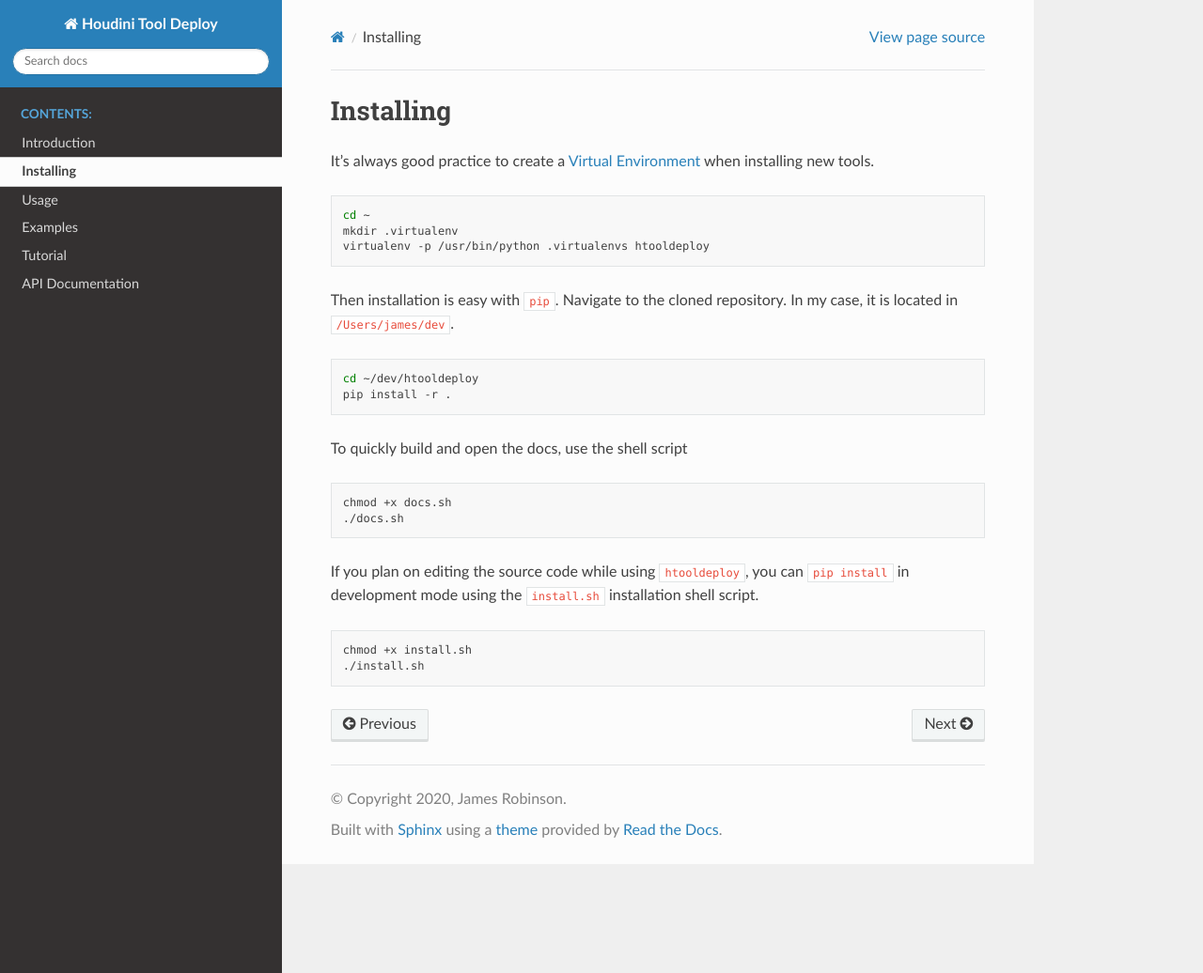
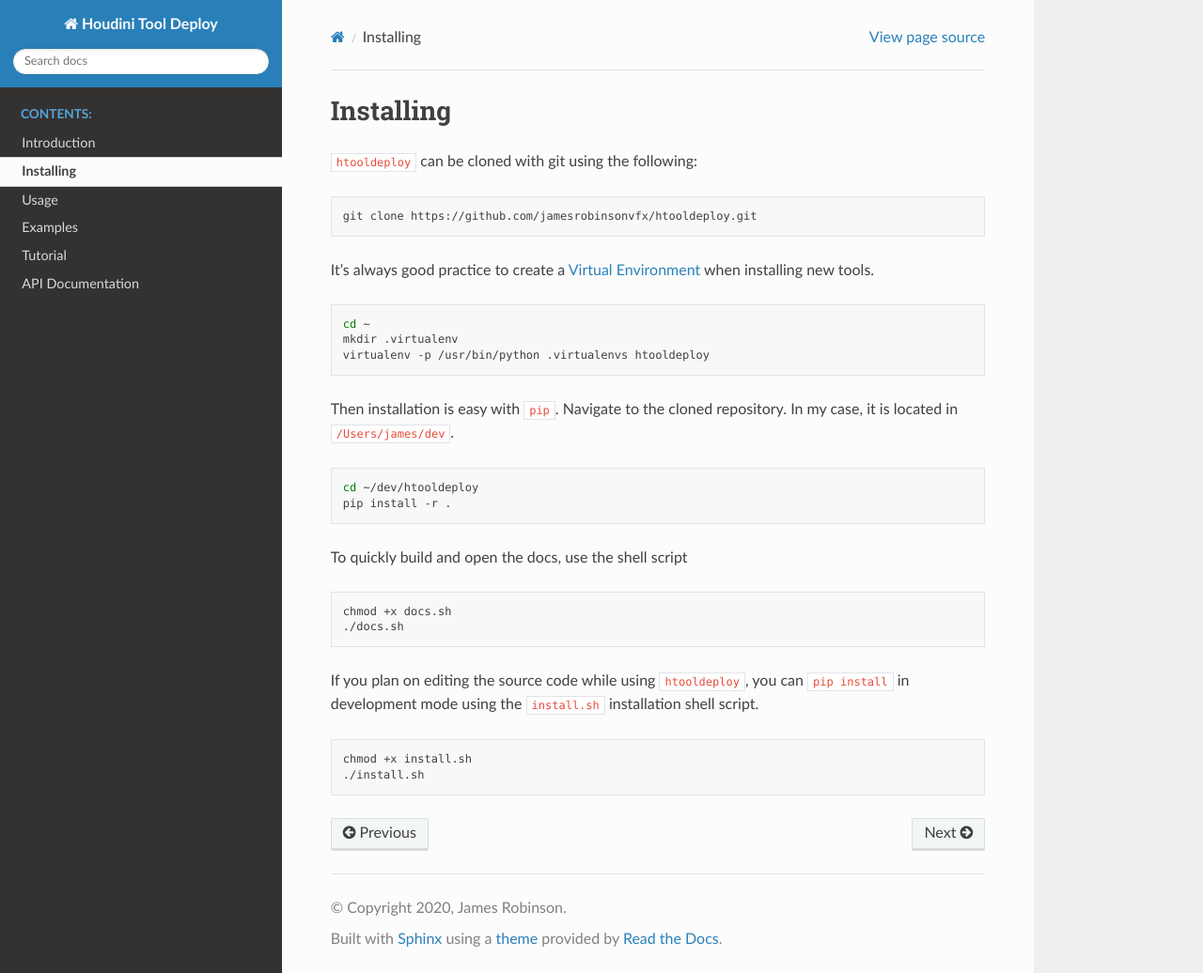
Before and after one commit to jamesrobinsonvfx/htooldeploy, a Sphinx documentation site: the page built from docs/source/installing.rst, in a window 1280 px wide and 1036 px high. Shown: the whole window at 94% size. Built offline with Sphinx 7.4.7 and the Read the Docs theme 2.0.0, drawn with Linux system fonts in a browser that asks for light colours.

Commit message:
Add git repo link

```diff
--- a/docs/source/installing.rst
+++ b/docs/source/installing.rst
@@ -1,6 +1,11 @@
 Installing
 ==========
 
+``htooldeploy`` can be cloned with git using the following:
+
+.. code-block:: bash
+
+    git clone https://github.com/jamesrobinsonvfx/htooldeploy.git
 
 It's always good practice to create a `Virtual Environment
 <https://virtualenv.pypa.io/en/latest/>`_ when installing new tools.
```
